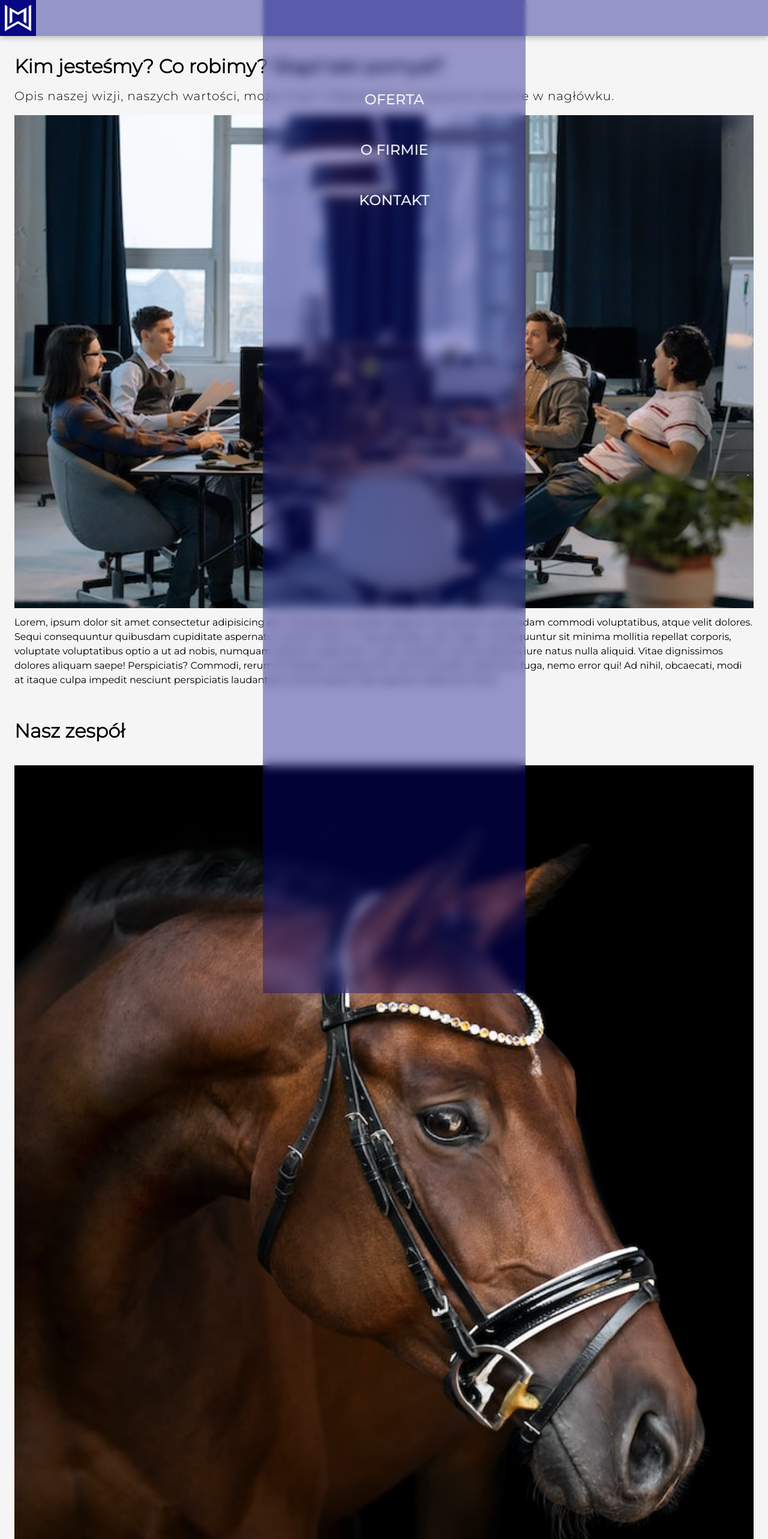
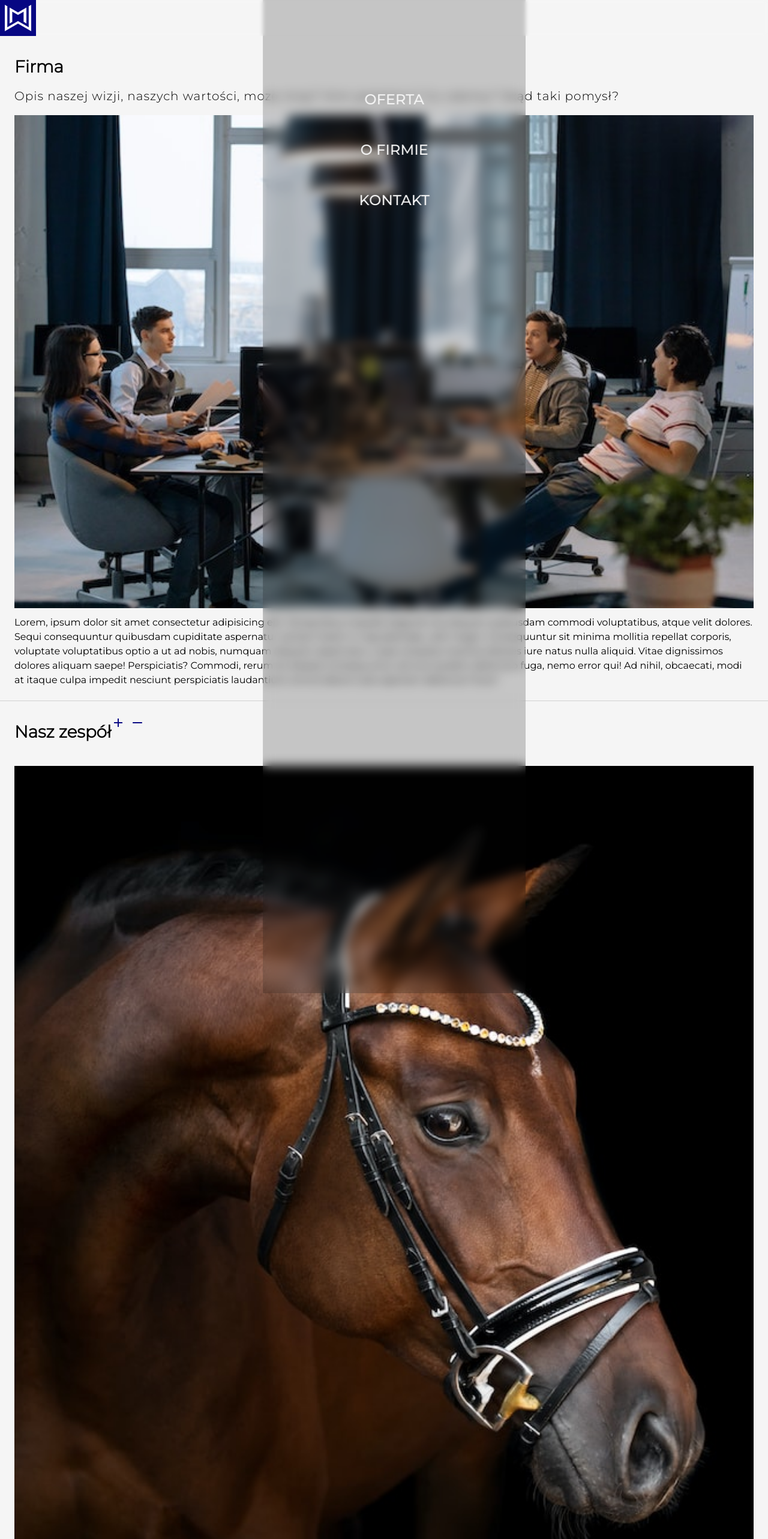
Before and after one commit to DariuszLegizynski/giwmag, a Vue app: page /about in a window 1280 px wide. Shown: the top 2566 px of the page at 60% size. Built offline with nearby package versions, Linux system fonts and the light colour scheme; no server answers.

Commit message:
add new icons

```diff
--- a/src/components/about/AboutUs.vue
+++ b/src/components/about/AboutUs.vue
@@ -1,11 +1,10 @@
 <template>
   <article class="about-us">
     <h2>
-      Kim jesteśmy? Co robimy? Skąd taki pomysł?
+      Firma
     </h2>
     <p>
-      Opis naszej wizji, naszych wartości, moze misji? Odpowiedzi na pytania
-      zawarte w nagłówku.
+      Opis naszej wizji, naszych wartości, moze misji? Kim jesteśmy? Co robimy? Skąd taki pomysł?
     </p>
     <img
       src="/images/about/pexels-cottonbro-studio-6803523.jpeg"
@@ -35,6 +34,7 @@
 
 .about-us {
   padding: 1.2rem;
+  border-bottom: 1px solid rgba(0,0,0,0.15);
 
   h2,
   p,
@@ -43,5 +43,9 @@
     color: black;
     padding: 0.5rem 0;
   }
+
+  h2 {
+    font-size: $font-size-28;
+  }
 }
 </style>
--- a/src/components/about/CompanyHistory.vue
+++ b/src/components/about/CompanyHistory.vue
@@ -2,7 +2,8 @@
   <article class="company">
     <h2>Historia Firmy</h2>
     <p>
-      Historia firmy, to przede wszystkim historia naszej rodziny. Opowieść przekazywana z dziada pradziada z całkowitą dbałością o szczegóły. I takie
+      Historia firmy, to przede wszystkim historia naszej rodziny. Opowieść
+      przekazywana z dziada pradziada z całkowitą dbałością o szczegóły. I takie
       tam.
     </p>
     <img
@@ -33,6 +34,7 @@
 
 .company {
   padding: 1.2rem;
+  border-bottom: 1px solid rgba(0, 0, 0, 0.15);
 
   h2,
   p,
@@ -43,5 +45,8 @@
   img {
     padding: 0.5rem 0;
   }
+  h2 {
+    font-size: $font-size-28;
+  }
 }
 </style>
--- a/src/components/about/Team.vue
+++ b/src/components/about/Team.vue
@@ -1,17 +1,44 @@
 <template>
-  <article class="about">
-    <h2>Nasz zespół</h2>
-    <Employee imageSrc="/images/about/people/luisa-peter-7Xp9wDCxivc-unsplash.jpeg" />
-    <Employee imageSrc="/images/about/people/pieter-van-noorden-cjSUZMA2iW8-unsplash.jpeg" />
+  <article class="team">
+    <header>
+      <h2>Nasz zespół</h2>
+      <IconBase
+        viewBox="0 0 32 32"
+        :width="32"
+        :height="32"
+        iconColor="hsl(240, 90%, 27%)">
+          <IconPlus />
+      </IconBase>
+      <IconBase
+        viewBox="0 0 32 32"
+        :width="32"
+        :height="32"
+        iconColor="hsl(240, 90%, 27%)">
+          <IconMinus />
+      </IconBase>
+    </header>
+
+    <Employee
+      imageSrc="/images/about/people/luisa-peter-7Xp9wDCxivc-unsplash.jpeg"
+    />
+    <Employee
+      imageSrc="/images/about/people/pieter-van-noorden-cjSUZMA2iW8-unsplash.jpeg"
+    />
   </article>
 </template>
 
 <script>
 import Employee from '@/components/about/Employee'
+import IconBase from '@/components/base/IconBase.vue'
+import IconPlus from '@/components/icons/IconPlus.vue'
+import IconMinus from '@/components/icons/IconMinus.vue'
 
 export default {
   components: {
     Employee,
+    IconBase,
+    IconPlus,
+    IconMinus
   },
 }
 </script>
@@ -19,12 +46,19 @@
 <style lang="scss">
 @import '@/styles/scss/_general.scss';
 
-.about {
+.team {
   padding: 1.2rem;
+  border-bottom: 1px solid rgba(0, 0, 0, 0.15);
 
   h2 {
     color: black;
     padding: 0.5rem 0;
+    font-size: $font-size-28;
+  }
+
+  header {
+    display: flex;
+
   }
 }
 </style>
--- a/src/components/base/IconBase.vue
+++ b/src/components/base/IconBase.vue
@@ -21,7 +21,7 @@
     iconName: { type: String, default: '' },
     width: { type: [Number, String], default: 18 },
     height: { type: [Number, String], default: 18 },
-    iconColor: { type: String, default: 'currentColor' }
-  }
+    iconColor: { type: String, default: 'currentColor' },
+  },
 }
 </script>
--- a/src/components/home/ProductsPresented.vue
+++ b/src/components/home/ProductsPresented.vue
@@ -1,6 +1,6 @@
 <template>
   <article id="products" class="products-presented">
-    <h1 class="">Nasze produkty</h1>
+    <h1>Nasze produkty</h1>
     <section class="products-presented__items">
       <ProductPresented v-for="productTypes in myProducts.product_types.slice(0, limit)" :key="productTypes.id" :parallaxScrollSpeed="-0.1" :title="myProducts.name" :productTypes="productTypes" />
     </section>
--- /dev/null
+++ b/src/components/icons/IconMinus.vue
@@ -0,0 +1,3 @@
+<template>
+<path d="M5 13h14c0.552 0 1-0.448 1-1s-0.448-1-1-1h-14c-0.552 0-1 0.448-1 1s0.448 1 1 1z"></path>
+</template>
--- /dev/null
+++ b/src/components/icons/IconPlus.vue
@@ -0,0 +1,3 @@
+<template>
+<path d="M18.984 12.984h-6v6h-1.969v-6h-6v-1.969h6v-6h1.969v6h6v1.969z"></path>
+</template>
--- a/src/views/About.vue
+++ b/src/views/About.vue
@@ -2,19 +2,22 @@
   <AboutUs />
   <Team />
   <CompanyHistory />
+  <Footer />
 </template>
 
 <script>
 import AboutUs from '@/components/about/AboutUs'
 import Team from '@/components/about/Team'
 import CompanyHistory from '@/components/about/CompanyHistory'
+import Footer from '@/components/home/Footer'
 
 export default {
   name: 'App',
   components: {
     AboutUs,
     Team,
-    CompanyHistory
+    CompanyHistory,
+    Footer
   }
 }
 </script>
```
Also changed, not shown: public/icons/minus/minus.svg (added), public/icons/plus/plus.svg (added).
